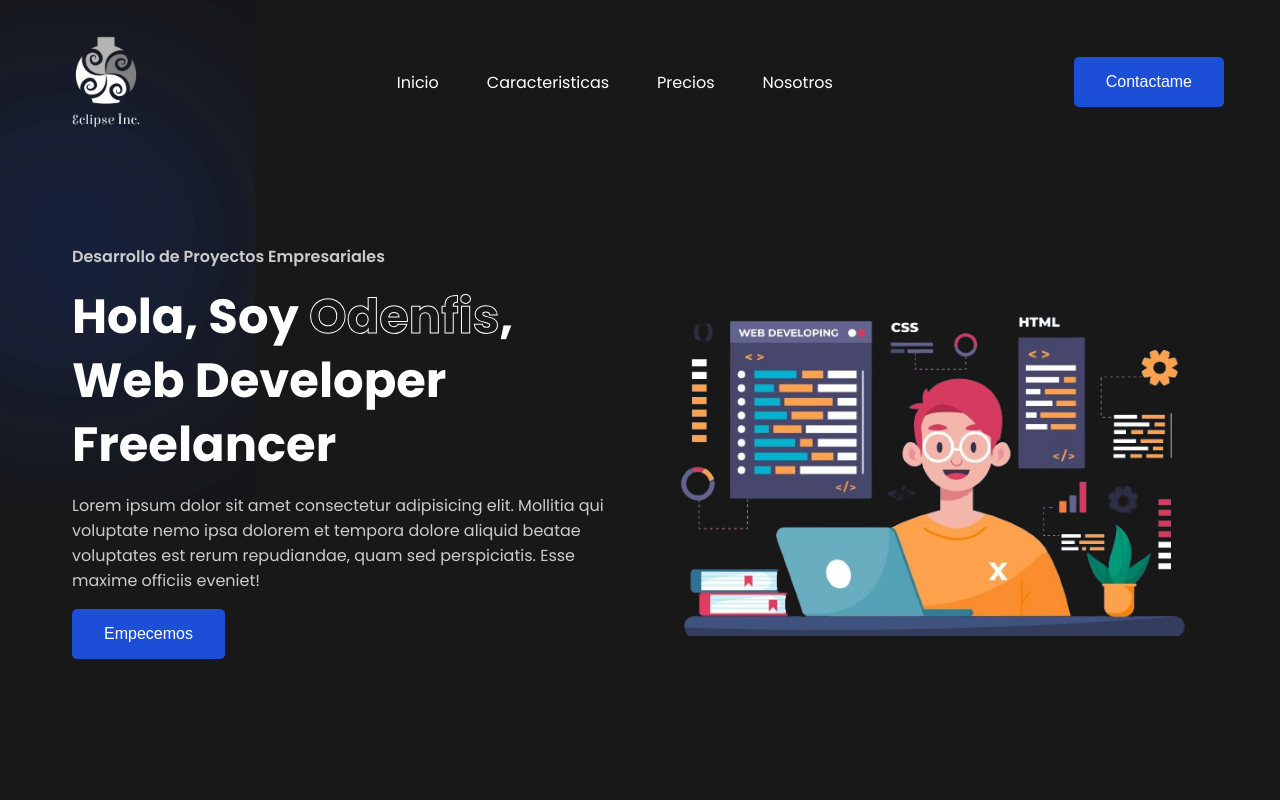
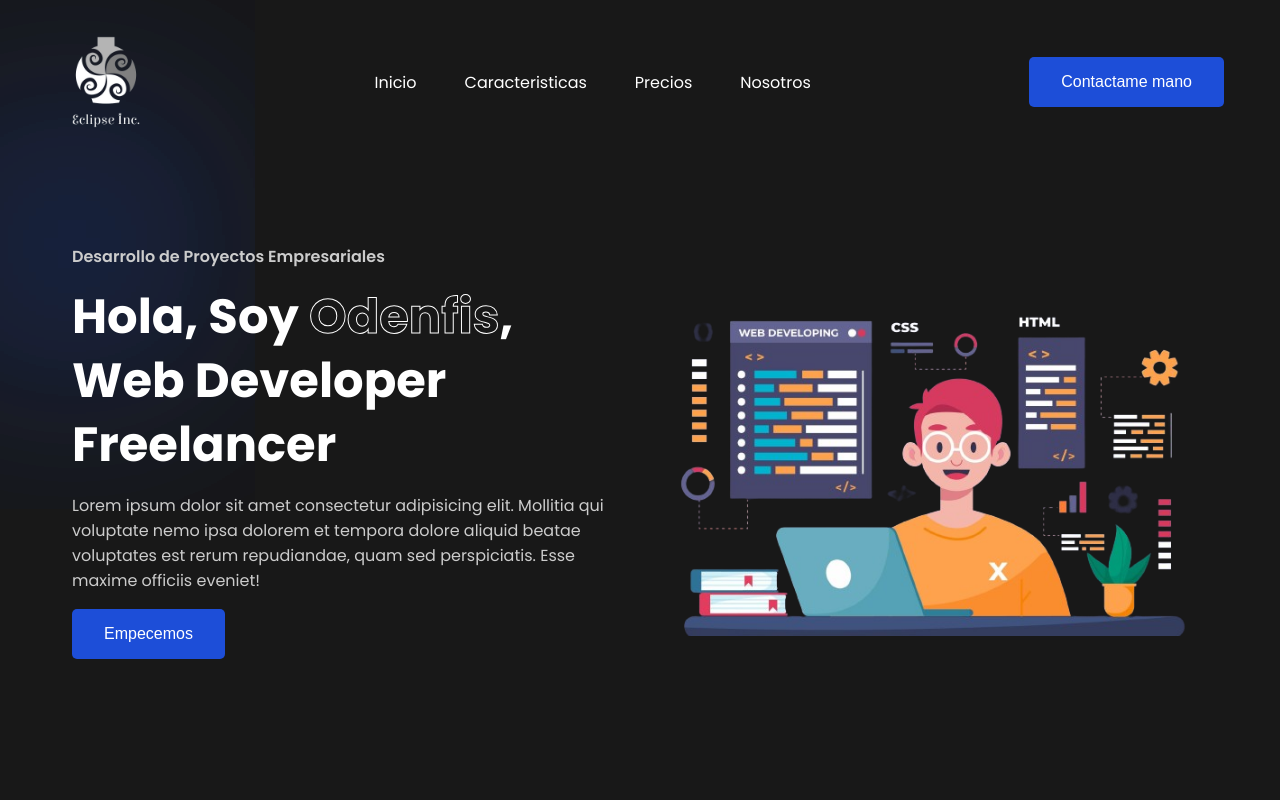
Before and after one commit to RenatoElFaithe/cloudexample1, a plain HTML site: page index.html in a window 1280 px wide. Shown: the top 800 px of the page. Drawn offline with nearby package versions, Linux system fonts and the light colour scheme.

Commit message:
version_2

```diff
--- a/index.html
+++ b/index.html
@@ -20,7 +20,7 @@
             <li id="link2" class="link"><a href="#">Precios</a></li>
             <li id="link3" class="link"><a href="#">Nosotros</a></li>
         </ul>
-        <button class="btn">Contactame</button>
+        <button class="btn">Contactame mano</button>
     </nav>
     <header class="container">
         <div class="content">
```
